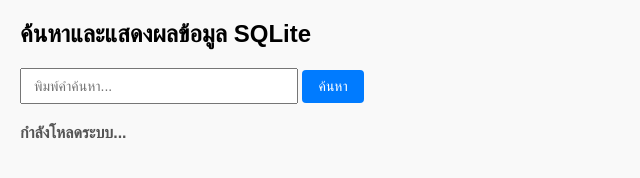
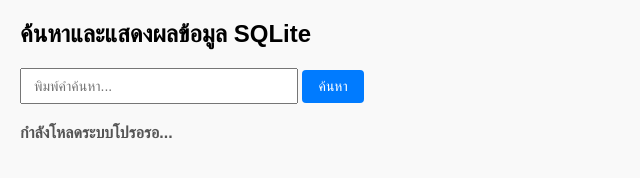
Before and after one commit to atithai/sqlite-demo, a plain HTML site: page index.html in a window 1280 px wide. Shown: the full height of the page, 0-640 px from the left. Drawn offline with nearby package versions, Linux system fonts and the light colour scheme.

Commit message:
Update loading status message in index.html

```diff
--- a/index.html
+++ b/index.html
@@ -68,7 +68,7 @@
     <button onclick="searchData()">ค้นหา</button>
   </div>
 
-  <div id="status">กำลังโหลดระบบ...</div>
+  <div id="status">กำลังโหลดระบบโปรอรอ...</div>
 
   <!-- ตารางแสดงผลลัพธ์ -->
   <table id="resultTable" style="display: none;">
```
